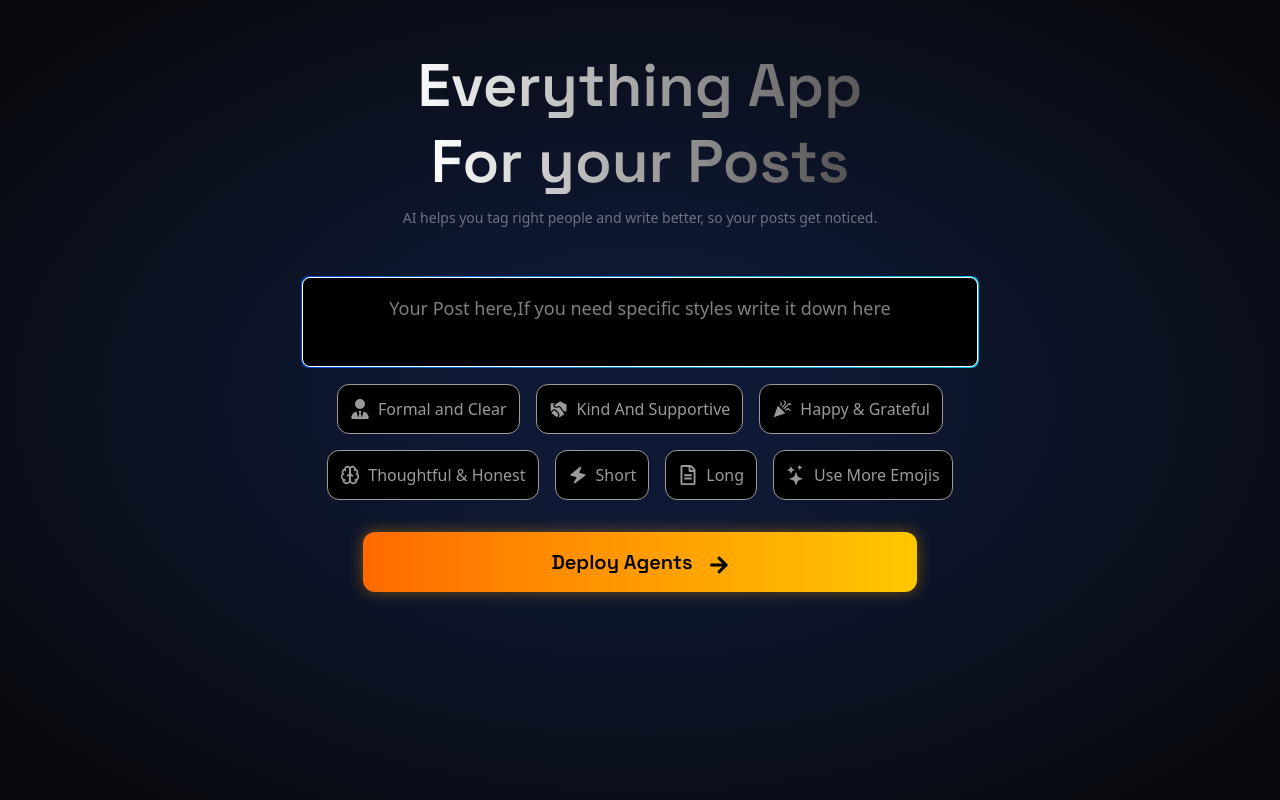
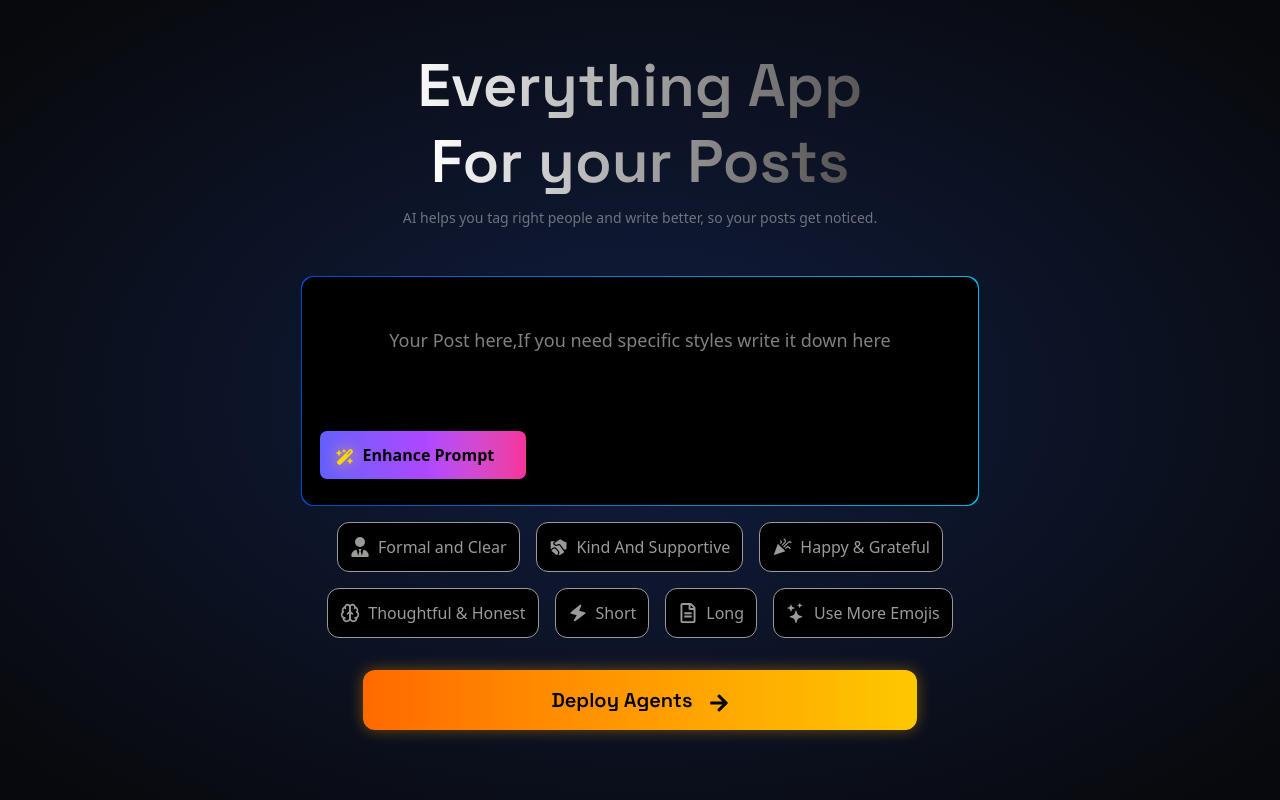
Before and after one commit to Lokkuchakreshkumar/lai, a React (Vite) app in the folder frontend/: page / in a window 1280 px wide. Built offline with nearby package versions, Linux system fonts and the light colour scheme; no server answers.

Commit message:
added new feature for enhance prompt

```diff
--- a/frontend/src/components/Link.jsx
+++ b/frontend/src/components/Link.jsx
@@ -1,4 +1,4 @@
-import React, { useState, useRef } from "react";
+import React, { useState, useRef,useEffect } from "react";
 import { FaArrowRight } from "react-icons/fa";
 import toast, { Toaster } from "react-hot-toast";
 import { FaUserTie } from "react-icons/fa6";
@@ -10,12 +10,15 @@ import { BiSolidZap } from "react-icons/bi";
 import { MdContentCopy } from "react-icons/md";
 import { FaRegFileAlt } from "react-icons/fa";
 import { BsStars } from "react-icons/bs";
+import { FaWandMagicSparkles } from "react-icons/fa6";
 
 
 const Link = () => {
   const URL = import.meta.env.VITE_URL;
   let [data, setData] = useState("");
+  let textarearef = useRef(null)
   let newthing = useRef(null);
+  let [height,setHeight] = useState(0)
   let [input, setInput] = useState("");
   let [formal, setFormal] = useState(false);
   let [support, setSupport] = useState(false);
@@ -24,7 +27,35 @@ const Link = () => {
   let [short, setShort] = useState(false);
   let [long, setLong] = useState(false);
   let [emoji, setEmoji] = useState(false);
+  useEffect(()=>{
+let textarea = textarearef.current
 
+   if (textarea) {
+    textarea.style.height = 'auto';
+    textarea.style.height = textarea.scrollHeight + 'px';
+}
+  },[input])
+let enhanceClick = async() =>{
+  if(input == ""){
+    toast.error('write post idea',{duration:3000});
+    return;
+  }
+  toast.loading('Enhancing Prompt ',{id:'enhance',duration:Infinity});
+  let realPrompt = await axios.post('http://localhost:8080/enhance',{
+    input
+  })
+  let data = realPrompt.data;
+  setInput(data);
+  toast.success('Enhanced Prompt',{id:'enhance',duration:3000,removeDelay:3000})
+ setTimeout(() => {
+    const textarea = document.querySelector("textarea");
+    if (textarea) {
+      textarea.style.height = "auto";
+      textarea.style.height = textarea.scrollHeight + 1 + "px";
+    }
+  }, 0);
+
+}
   let handleClick = (event) => {
     console.log(event.target);
     if (event.target.id === "formal") {
@@ -50,8 +81,11 @@ const Link = () => {
     }
 
   };
-  let onchange = (event) => {
-    setInput(event.target.value);
+  let onchange = (e) => {
+    setInput(e.target.value);
+      e.target.style.height = 'auto';
+    e.target.style.height =( e.target.scrollHeight+1) + 'px';
+    setHeight(e.target.style.height)
   };
   let handleSubmit = async (event) => {
     event.preventDefault();
@@ -107,19 +141,25 @@ const Link = () => {
         onSubmit={handleSubmit}
         className="w-full  flex flex-col items-center justify-center"
       >
-    <div className=" relative bg-linear-to-r from-[#014ac8] to-cyan-500 rounded-lg p-[1.2px] flex items-center justify center w-full sm:w-[55%] ">
-        <textarea
+    <div className={`relative bg-linear-to-r from-[#014ac8]  to-cyan-500 rounded-xl p-[1.2px]  w-full sm:w-[55%] `}>
+
+      <div className="flex flex-col space-y-4 p-4 border  rounded-xl bg-black w-full ">
+
+           <textarea
           type="text"
           spellCheck={false}
           onChange={onchange}
+          ref={textarearef}
           value={input}
-          onInput={(e) => {
-    e.target.style.height = 'auto';
-    e.target.style.height = e.target.scrollHeight + 'px';
-  }}
+
           placeholder="Your Post here,If you need specific styles write it down here"
-          className=" flex placeholder:text-white/50   overflow-y-hidden resize-none text-white text-lg placeholder:text-lg px-4   placeholder:text-center border outline-none    w-full bg-black rounded-lg py-4 "
+          className=" flex flex-col placeholder:text-white/50   border-none   overflow-y-hidden resize-none text-white text-lg placeholder:text-lg p-8   placeholder:text-center border outline-none    w-full bg-black rounded-lg  "
         />
+
+
+        <div onClick={enhanceClick} className={` w-[45%] border  hover:cursor-pointer bg-linear-to-r from-indigo-500 via-purple-500 to-pink-500
+ backdrop-blur-3xl sora font-semibold hover:shadow-[0_0_15px_rgba(0,200,255,0.4)] rounded-lg sm:w-[13rem] font-semibold   mb-2 text-black px-4 py-3 bg`}><span className="shadow-amber-500"><FaWandMagicSparkles className="text-[#FFD700] drop-shadow-[0_0_8px_#facc15] text-lg inline mr-1"/></span> Enhance Prompt</div>
+      </div>
         </div>
         <div className="flex items-center justify-center flex-wrap w-[60%] mt-4 gap-4">
           <div>
--- a/frontend/src/index.css
+++ b/frontend/src/index.css
@@ -1,6 +1,9 @@
 @import url('https://fonts.googleapis.com/css2?family=Mulish:ital,wght@0,200..1000;1,200..1000&family=Outfit:wght@100..900&display=swap');
 @import url('https://fonts.googleapis.com/css2?family=Space+Grotesk:wght@300..700&display=swap');
+@import url('https://fonts.googleapis.com/css2?family=Montserrat+Alternates:ital,wght@0,100;0,200;0,300;0,400;0,500;0,600;0,700;0,800;0,900;1,100;1,200;1,300;1,400;1,500;1,600;1,700;1,800;1,900&display=swap');
+@import url('https://fonts.googleapis.com/css2?family=Sora:wght@100..800&display=swap');
 @import "tailwindcss";
+
 .bc{
     background-image: radial-gradient(ellipse at center,#0F1935 20%,#08090c 95%);
 }
@@ -65,3 +68,7 @@ a:hover{
   background-size: 200% 200%;
   background-image: linear-gradient(to right, #014ac8, #00cfff, #00ffd5);
 }
+
+.mont{
+    font-family: "Montserrat Alternates", sans-serif;
+}
```
Also changed, not shown: 1 other file (tests, documents, lock files or other folders).
